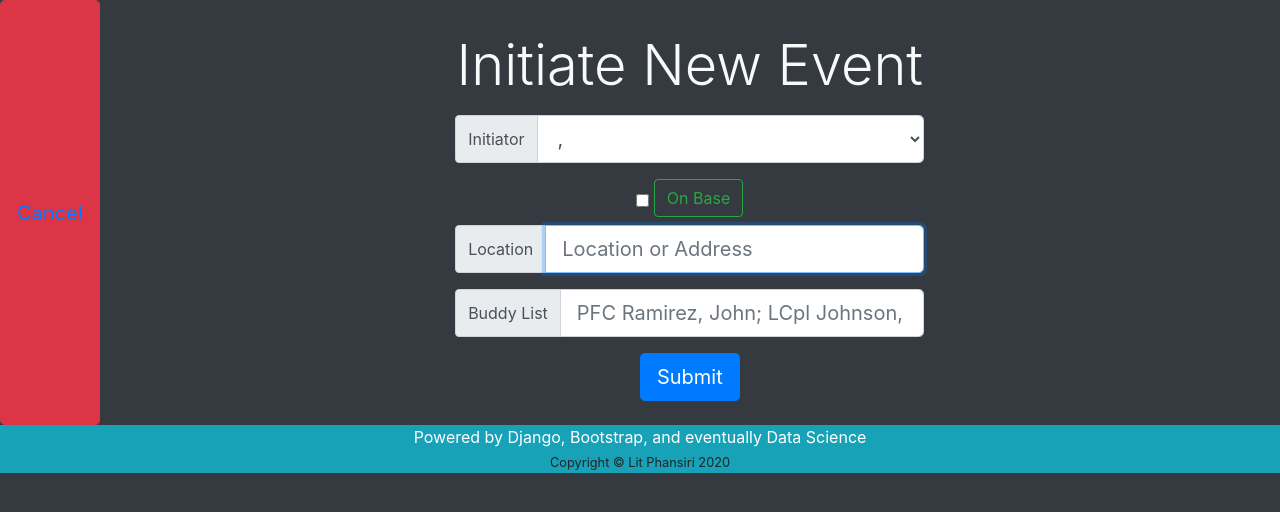
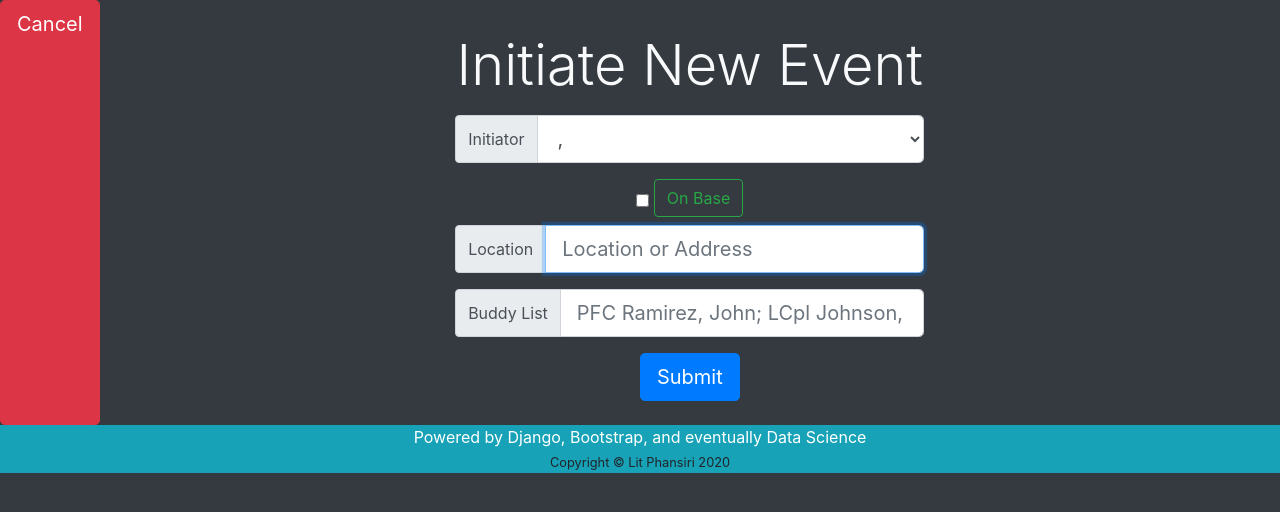
Before and after one commit to phansiri/check_in_check_out_bks, a Django app: template cico_app/templates/cico_app/event_new.html in a window 1280 px wide. Shown: the part 56-568 px from the top of the page. Run offline with Django 3.2, Linux system fonts and the light colour scheme; the template is opened without the code that fills it, so the values that code supplies are empty; parts of the project's set-up code (start-up, migrations or seed data) failed here and were passed over; some libraries are stand-ins or nearby versions.

Commit message:
whole red canx button is clickable

```diff
--- a/cico_app/templates/cico_app/event_new.html
+++ b/cico_app/templates/cico_app/event_new.html
@@ -6,8 +6,8 @@
 
 <div class="container-fluid">
     <div class="row ">
-        <button type="reset" class="btn btn-danger btn-lg"><a href="{% url 'event_list' %}">Cancel</a></button>
-
+<!--        <button type="reset" class="btn btn-danger btn-lg"><a href="{% url 'event_list' %}">Cancel</a></button>-->
+        <a type="button" class="btn btn-danger btn-lg align-middle" href="{% url 'event_list' %}">Cancel</a>
         <div class="col-xl-5 col-lg-6 col-md-8 col-sm-10 mx-auto text-center form p-4">
             <h1 class="display-4 py-2 text-light">Initiate New Event</h1>
             <div class="px-2">
```
